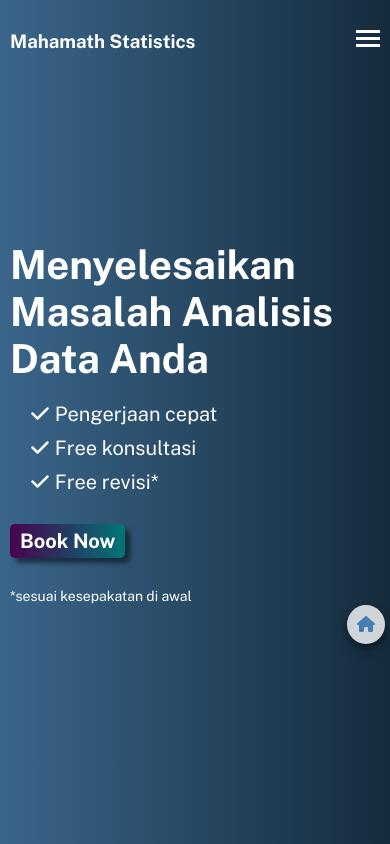
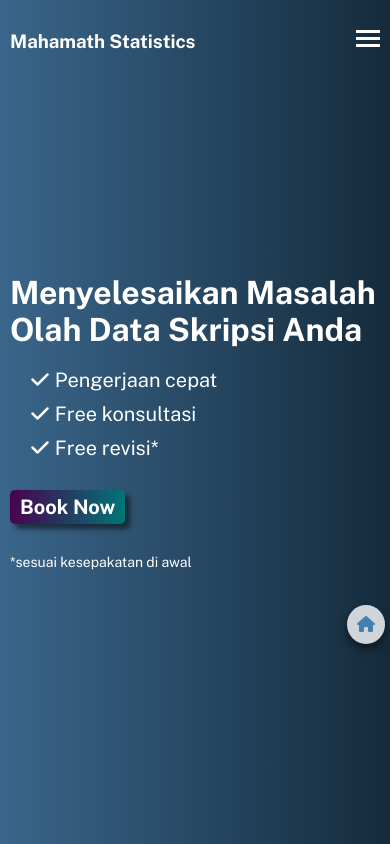
Before and after one commit to maha-webdev/mahamath-statistics, a plain HTML site: page index.html in a window 390 px wide. Shown: the top 844 px of the page. Drawn offline with nearby package versions, Linux system fonts and the light colour scheme.

Commit message:
add keywords

```diff
--- a/index.html
+++ b/index.html
@@ -4,6 +4,8 @@
     <meta charset="UTF-8" />
     <meta http-equiv="X-UA-Compatible" content="IE=edge" />
     <meta name="viewport" content="width=device-width, initial-scale=1.0" />
+    <meta name="description" content="Mahamath statistics menyediakan jasa olah data skripsi/tesis dengan biaya terjangkau dan pengerjaan yang cepat. Hasil olah data dilengkapi dengan penjelasan hasil pengujian.">
+    <meta name="keywords" content="statistik, olah data, olah, data, analisis, skripsi, tesis, matematika, cepat, murah, kuliah, tugas, joki, analisis data, uji, normalitas, homogenitas, hipotesis, regresi, chi, square, kuadrat, linearitas, asumsi, klasik">
     <link
       rel="stylesheet"
       href="https://cdnjs.cloudflare.com/ajax/libs/font-awesome/6.1.1/css/all.min.css"
@@ -12,7 +14,7 @@
       referrerpolicy="no-referrer"
     />
     <link rel="stylesheet" href="./style.css" />
-    <title>Mahamath Statistics</title>
+    <title>Mahamath Statistics: Jasa Olah Data Skripsi</title>
   </head>
   <body>
     <section id="home-section">
@@ -35,7 +37,7 @@
       </nav>
       <div class="home-content-container">
         <div class="intro">
-          <h1>Menyelesaikan Masalah Analisis Data Anda</h1>
+          <h1>Menyelesaikan Masalah Olah Data Skripsi Anda</h1>
           <ul>
             <li><i class="fas fa-check"></i> Pengerjaan cepat</li>
             <li><i class="fas fa-check"></i> Free konsultasi</li>
--- a/style.css
+++ b/style.css
@@ -118,7 +118,7 @@ section {
 }
 
 .intro h1 {
-  font-size: 56px;
+  font-size: 52px;
   margin-bottom: 30px;
 }
 
@@ -470,7 +470,7 @@ footer {
     padding-right: 0;
   }
   .intro h1 {
-    font-size: 40px;
+    font-size: 32px;
     margin-bottom: 20px;
   }
   .intro ul {
```
Also changed, not shown: img/hero.png.
